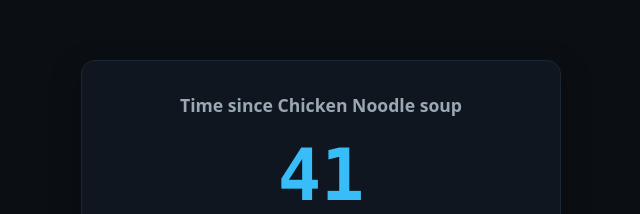
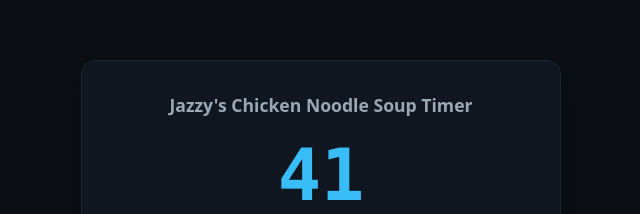
Before and after one commit to Ksnarf/web.public, a plain HTML site: page prod/site1.2/main/soup/index.html in a window 1280 px wide. Shown: the part 167-381 px from the top of the page, 319-959 px from the left. Drawn offline with Linux system fonts and the light colour scheme.

Commit message:
Retitle ksnarf.dev/soup to "Jazzy's Chicken Noodle Soup Timer"
Updates the h1, page title, and meta description. Timer logic,
start instant, and the /soup URL are unchanged.

Co-Authored-By: Claude Opus 5 (1M context) <noreply@anthropic.com>

```diff
--- a/prod/site1.2/main/soup/index.html
+++ b/prod/site1.2/main/soup/index.html
@@ -5,8 +5,8 @@
   <meta charset="utf-8" />
   <meta name="viewport" content="width=device-width,initial-scale=1" />
   <meta name="color-scheme" content="dark" />
-  <title>Time since Chicken Noodle soup - ksnarf.dev</title>
-  <meta name="description" content="A live counter tracking the time elapsed since Chicken Noodle soup." />
+  <title>Jazzy's Chicken Noodle Soup Timer - ksnarf.dev</title>
+  <meta name="description" content="Jazzy's Chicken Noodle Soup Timer: a live counter tracking the time elapsed since Chicken Noodle soup." />
 
   <style>
     :root {
@@ -120,7 +120,7 @@
 
 <body>
   <div class="card">
-    <h1>Time since Chicken Noodle soup</h1>
+    <h1>Jazzy's Chicken Noodle Soup Timer</h1>
     <div class="days" id="days">-</div>
     <div class="days-label">days</div>
     <div class="clock" id="clock">--:--:--</div>
```
Also changed, not shown: 1 other file.
